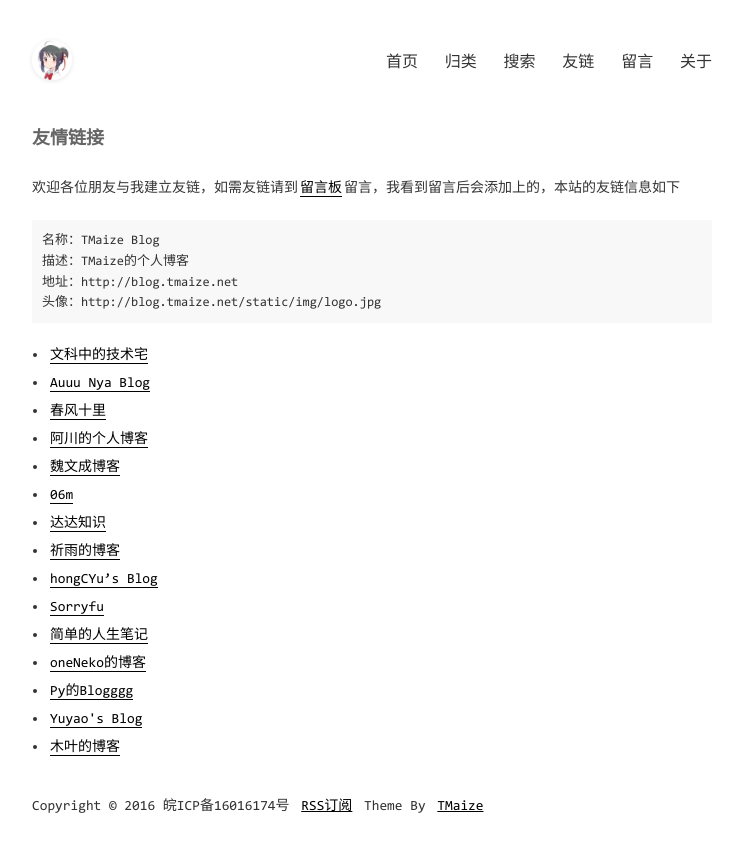
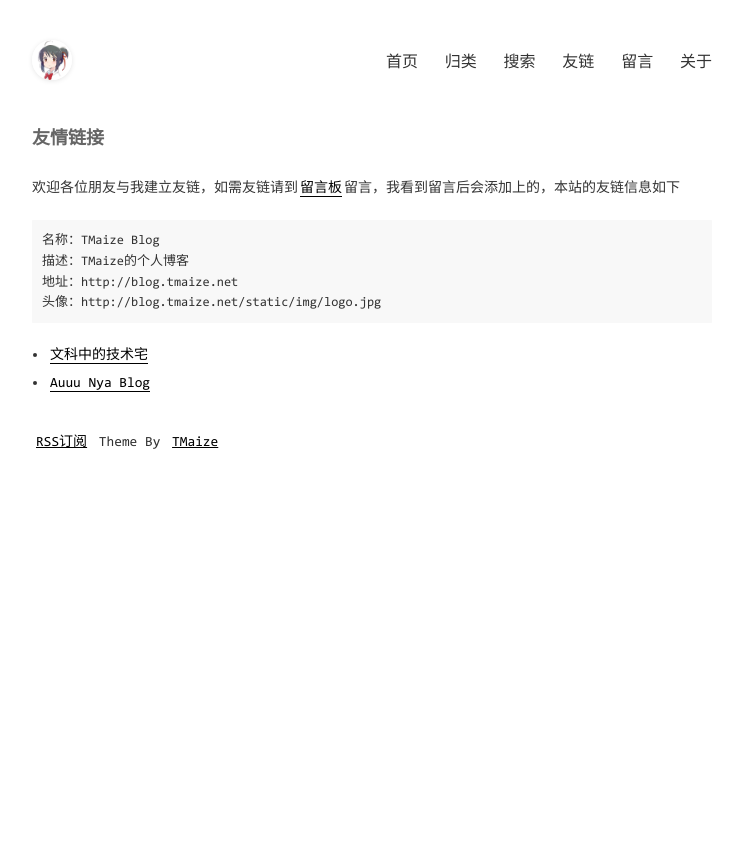
Before and after one commit to PengyuJiang/PengyuJiang.github.io-history, a Jekyll site: the page built from pages/links.md, in a window 1280 px wide. Shown: the top 852 px of the page, without its empty margins (268-1011 px from the left). Built offline with Jekyll 4.4.1, drawn with Linux system fonts in a browser that asks for light colours; comment, search, counter and statistics services are not loaded.

Commit message:
Update _config.yml

```diff
--- a/_config.yml
+++ b/_config.yml
@@ -5,7 +5,6 @@ title: TMaize Blog
 description: TMaize的个人博客
 keywords: TMaize,Blog,Java,Html,JavaScript
 author: TMaize
-footerText: 'Copyright © 2016 皖ICP备16016174号'
 
 # 这些不要动
 permalink: /posts/:year/:month/:day/:title.html
@@ -47,10 +46,10 @@ extAdsense: false
 
 # 腾讯MTA移动分析,不需要请设置为false
 # _includes/ext-adsense.html 里面修改为自己的配置
-extMTA: true
+extMTA: false
 
 # 百度收录自动推送,不需要请设置为false
-extBaidu: true
+extBaidu: false
 
 # 数学公式支持，比较影响加载速度,不需要请设置为false
 extMath: false
@@ -61,29 +60,3 @@ links:
     url: https://www.townwang.com
   - title: Auuu Nya Blog
     url: http://mu1er.cn
-  - title: 春风十里
-    url: https://www.geek-era.com
-  - title: 阿川的个人博客
-    url: https://achuan.io
-  - title: 魏文成博客
-    url: https://www.wwc.ren
-  - title: 06m
-    url: https://www.06m.me
-  - title: 达达知识
-    url: https://www.dadapush.com
-  - title: 祈雨的博客
-    url: https://wakzz.cn
-  - title: hongCYu’s Blog
-    url: https://hongcyu.cn
-  - title: Sorryfu
-    url: https://fushaolei.github.io
-  - title: 简单的人生笔记
-    url: https://yoyling.com
-  - title: oneNeko的博客
-    url: https://blog.oneneko.com
-  - title: Py的Blogggg
-    url: https://blog.pyliubaolin.top
-  - title: Yuyao's Blog
-    url: http://hellocode.ink
-  - title: 木叶的博客
-    url: https://muye.ml
```
